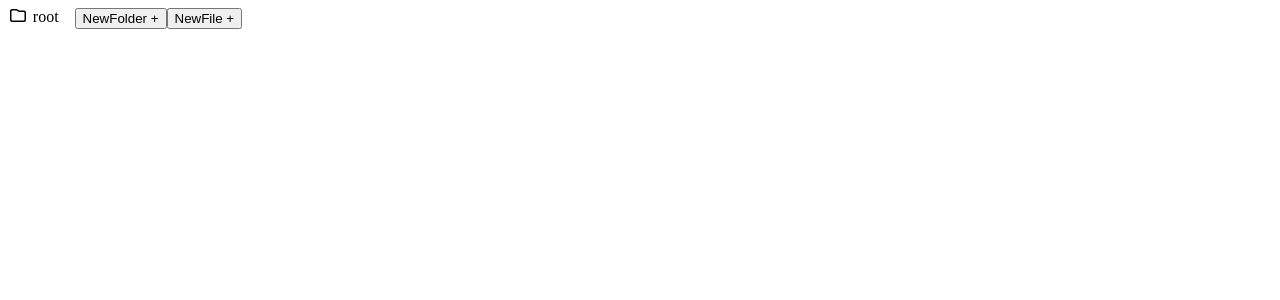
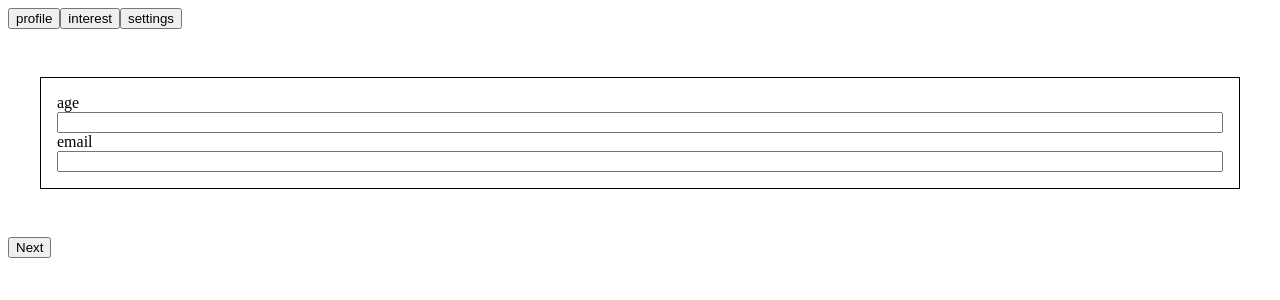
Before and after one commit to pseudoamit/machine-coding-ui, a React (Create React App) app: page / in a window 1280 px wide. Shown: the top 300 px of the page. Built offline with nearby package versions, Linux system fonts and the light colour scheme.

Commit message:
multi tab form

```diff
--- a/src/App.js
+++ b/src/App.js
@@ -5,6 +5,7 @@ import FileLists from "./lld/fileExplorer/FileLists";
 import InfiniteScroll from "./lld/infiniteScroll/infiniteScroll";
 import VsCodeFileStructure from "./lld/vsCodeStructure/VsCodeFileStructure";
 import { vsCodeMockStructure } from "./mock/vsCode.mock";
+import MultiForm from "./lld/multiTabForm/multi-form";
 
 function App() {
   const [explorerData, setExplorerData] = useState(vsCodeMockStructure);
@@ -19,10 +20,11 @@ function App() {
       {/* <AccordionList /> */}
       {/* <InfiniteScroll /> */}
       {/* <FileLists /> */}
-      <VsCodeFileStructure
+      {/* <VsCodeFileStructure
         data={explorerData}
         handleInsertNode={handleInsertNode}
-      />
+      /> */}
+      <MultiForm />
     </>
   );
 }
--- /dev/null
+++ b/src/lld/multiTabForm/interest.js
@@ -0,0 +1,35 @@
+export default function Interest({ interestData, updateInterest }) {
+  const interestChangeHandler = (e, id, type) => {
+    updateInterest(e.target.checked, id, type);
+  };
+  return (
+    <div>
+      {Object.keys(interestData).map((child) => (
+        <div key={child}>
+          <h3>{interestData[child].label}</h3>
+          {interestData[child].options.map((innerChild) => {
+            console.log("innerchild++", innerChild); // ✅ log here safely
+
+            return (
+              <label key={innerChild?.id}>
+                <input
+                  type={interestData[child]?.type}
+                  name={child} // keep name for radio groups
+                  checked={innerChild?.isSelected || false} // ✅ use checked instead of value
+                  onChange={(e) =>
+                    interestChangeHandler(
+                      e,
+                      innerChild.id,
+                      interestData[child]?.label
+                    )
+                  }
+                />
+                {innerChild?.name}
+              </label>
+            );
+          })}
+        </div>
+      ))}
+    </div>
+  );
+}
--- /dev/null
+++ b/src/lld/multiTabForm/multi-form.js
@@ -0,0 +1,244 @@
+import { useState } from "react";
+import Interest from "./interest";
+import Profile from "./profile";
+import Settings from "./settings";
+
+export default function MultiForm() {
+  const tabs = ["profile", "interest", "settings"];
+
+  const [activeTab, setActiveTab] = useState(tabs[0]);
+  const [activeTabIndex, setActiveTabIndex] = useState(0);
+
+  const [formData, setFormData] = useState({
+    profile: {
+      age: { name: "age", value: null, error: { isError: false, message: "" } },
+      email: {
+        name: "email",
+        value: null,
+        error: { isError: false, message: "" },
+      },
+    },
+    interest: {
+      hobbies: {
+        label: "hobbies",
+        type: "checkbox",
+        options: [
+          { id: 1, name: "cricket" },
+          { id: 2, name: "footbal" },
+          { id: 3, name: "cooking" },
+          { id: 4, name: "fishing" },
+        ],
+      },
+      language: {
+        label: "language",
+        type: "radio",
+        options: [
+          { id: 1, name: "English" },
+          { id: 2, name: "Hindi" },
+          { id: 3, name: "Spanish" },
+          { id: 4, name: "Japanese" },
+        ],
+      },
+    },
+    settings: {
+      newsLetter: {
+        label: "newsLetter",
+        options: [
+          { id: 1, name: "Yes" },
+          { id: 2, name: "No" },
+        ],
+        selectedNewsLetter: null,
+      },
+    },
+  });
+
+  const tabHandler = (e, selectedTab, index) => {
+    setActiveTab(selectedTab);
+    setActiveTabIndex(index);
+  };
+
+  const updateProfile = (value, type) => {
+    setFormData((prev) => ({
+      ...prev,
+      profile: {
+        ...prev.profile,
+        [type]: { ...prev.profile[type], value: value },
+      },
+    }));
+  };
+
+  const updateInterest = (isChecked, id, type) => {
+    setFormData((prev) => ({
+      ...prev,
+      interest: {
+        ...prev.interest,
+        [type]: {
+          ...prev.interest[type],
+          options: prev.interest[type].options.map((option) => {
+            if (option.id === id) {
+              return {
+                ...option,
+                isSelected: isChecked,
+              };
+            }
+            return option;
+          }),
+        },
+      },
+    }));
+  };
+
+  const updateSettings = (selectedOption) => {
+    setFormData((prev) => ({
+      ...prev,
+      settings: {
+        ...prev.settings,
+        newsLetter: {
+          ...prev.settings.newsLetter,
+          selectedNewsLetter: selectedOption,
+        },
+      },
+    }));
+  };
+
+  const handleFormSubmit = (e) => {
+    e.preventDefault();
+    if (validateTab("settings")) {
+      console.log("✅ Form Submitted", formData);
+    } else {
+      console.log("❌ Validation failed");
+    }
+  };
+
+  const handlePrev = () => {
+    setActiveTabIndex((prev) => prev - 1);
+  };
+
+  const handleNext = () => {
+    if (validateTab(activeTab)) {
+      setActiveTabIndex((prev) => prev + 1);
+      setActiveTab(tabs[activeTabIndex + 1]);
+    }
+  };
+
+  const validateTab = (tabName) => {
+    let isValid = true;
+    let newFormData = { ...formData };
+
+    if (tabName === "profile") {
+      const age = newFormData.profile.age.value;
+      if (!age || isNaN(age)) {
+        newFormData.profile.age.error = {
+          isError: true,
+          message: "Age must be numeric",
+        };
+        isValid = false;
+      } else {
+        newFormData.profile.age.error = { isError: false, message: "" };
+      }
+
+      const email = newFormData.profile.email.value;
+      const emailRegex = /^[^\s@]+@[^\s@]+\.[^\s@]+$/;
+      if (!email || !emailRegex.test(email)) {
+        newFormData.profile.email.error = {
+          isError: true,
+          message: "Enter a valid email",
+        };
+        isValid = false;
+      } else {
+        newFormData.profile.email.error = { isError: false, message: "" };
+      }
+    }
+
+    if (tabName === "interest") {
+      const hobbiesSelected = newFormData.interest.hobbies.options.some(
+        (opt) => opt.isSelected
+      );
+      if (!hobbiesSelected) {
+        newFormData.interest.hobbies.error = {
+          isError: true,
+          message: "Select at least one hobby",
+        };
+        isValid = false;
+      } else {
+        newFormData.interest.hobbies.error = { isError: false, message: "" };
+      }
+
+      const languageSelected = newFormData.interest.language.options.some(
+        (opt) => opt.isSelected
+      );
+      if (!languageSelected) {
+        newFormData.interest.language.error = {
+          isError: true,
+          message: "Select a language",
+        };
+        isValid = false;
+      } else {
+        newFormData.interest.language.error = { isError: false, message: "" };
+      }
+    }
+
+    if (tabName === "settings") {
+      if (!newFormData.settings.newsLetter.selectedNewsLetter) {
+        newFormData.settings.newsLetter.error = {
+          isError: true,
+          message: "Please select a newsletter option",
+        };
+        isValid = false;
+      } else {
+        newFormData.settings.newsLetter.error = {
+          isError: false,
+          message: "",
+        };
+      }
+    }
+
+    setFormData(newFormData);
+    return isValid;
+  };
+
+  return (
+    <>
+      <div>
+        {tabs &&
+          tabs?.map((tab, index) => (
+            <button onClick={(e) => tabHandler(e, tab, index)}>{tab}</button>
+          ))}
+      </div>
+
+      <form onSubmit={handleFormSubmit}>
+        <div
+          style={{
+            margin: "3rem 2rem",
+            border: "1px solid black",
+            padding: "1rem 1rem",
+          }}
+        >
+          {activeTabIndex === 0 && (
+            <Profile
+              profileData={formData.profile}
+              updateProfile={updateProfile}
+            />
+          )}
+          {activeTabIndex === 1 && (
+            <Interest
+              interestData={formData.interest}
+              updateInterest={updateInterest}
+            />
+          )}
+          {activeTabIndex === 2 && (
+            <Settings
+              settingsData={formData.settings.newsLetter}
+              updateSettings={updateSettings}
+            />
+          )}
+        </div>
+        {activeTabIndex > 0 && <button onClick={handlePrev}>Prev</button>}
+        {activeTabIndex >= 0 && activeTabIndex < tabs.length - 1 && (
+          <button onClick={handleNext}>Next</button>
+        )}
+        {activeTab === "settings" && <button type="submit">Submit</button>}
+      </form>
+    </>
+  );
+}
--- /dev/null
+++ b/src/lld/multiTabForm/profile.js
@@ -0,0 +1,22 @@
+export default function Profile({ profileData, updateProfile }) {
+  const inputChangeHandler = (e, type) => {
+    updateProfile(e.target.value, type);
+  };
+  return (
+    <div>
+      {profileData &&
+        Object.keys(profileData).map((child) => (
+          <div
+            style={{ display: "flex", flexDirection: "column", gap: "1rme" }}
+          >
+            <label>{profileData[child].name}</label>
+            <input
+              type="text"
+              value={profileData[child].value}
+              onChange={(e) => inputChangeHandler(e, profileData[child].name)}
+            />
+          </div>
+        ))}
+    </div>
+  );
+}
--- /dev/null
+++ b/src/lld/multiTabForm/settings.js
@@ -0,0 +1,21 @@
+export default function Settings({ settingsData, updateSettings }) {
+  const handleSelectionChange = (e) => {
+    updateSettings(e.target.value);
+  };
+  return (
+    <>
+      <div>
+        <h2>Select NewsLetter</h2>
+        <select
+          value={settingsData?.selectedNewsLetter}
+          onChange={handleSelectionChange}
+        >
+          <option value="">Select News letter</option>
+          {settingsData?.options?.map((option) => (
+            <option value={option.id}>{option.name}</option>
+          ))}
+        </select>
+      </div>
+    </>
+  );
+}
```
